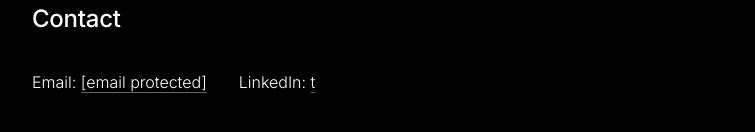
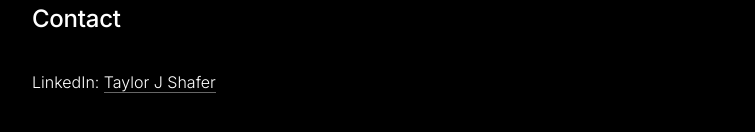
Before and after one commit to taylorjshafer/taylorjshafer.com, a plain HTML site: page index.html in a window 1280 px wide. Shown: the part 2022-2154 px from the top of the page, without its empty margins (240-995 px from the left). Drawn offline with Linux system fonts and the light colour scheme.

Commit message:
Update index.html

```diff
--- a/index.html
+++ b/index.html
@@ -250,6 +250,6 @@
 
         <section class="contact">
             <h2>Contact</h2>
-            <div class="contact-links">
-                <div>Email: <a href="/cdn-cgi/l/email-protection#462e232a2a290632273f2a29342c352e272023346825292b"><span class="__cf_email__" data-cfemail="c3aba6afafac83b7a2baafacb1a9b0aba2a5a6b1eda0acae">[email&#160;protected]</span></a></div>
-                <div>LinkedIn: <a href="https://www.linkedin.com/in/taylor-j-shafer/" target="_blank">t
+           <div class="contact-links">
+       <div>LinkedIn: <a href="https://www.linkedin.com/in/taylor-j-shafer/" target="_blank">Taylor J Shafer</a></div>
+   </div>
```
